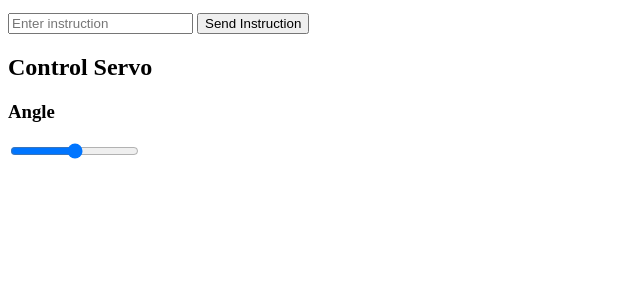
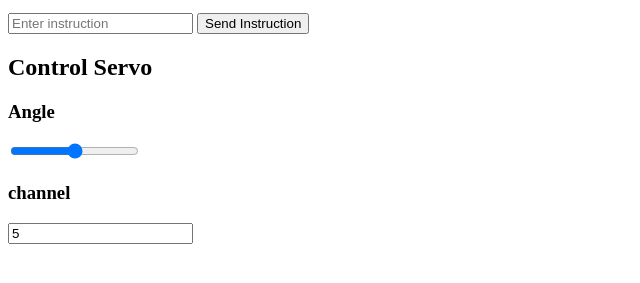
Before and after one commit to mientjan/skeletor-rbpi, a website: page src/control/index.html in a window 1280 px wide. Shown: the part 101-384 px from the top of the page, without its empty margins (0-640 px from the left). Drawn offline with Linux system fonts and the light colour scheme; no server answers.

Commit message:
adding extra checks

```diff
--- a/src/control/index.html
+++ b/src/control/index.html
@@ -16,7 +16,8 @@
 <input type="range" id="servo-off" min="0" max="180" value="90" oninput="sendServo('angle', this.value)">
 <!--<h3>OffStep</h3>-->
 <!--<input type="range" id="servo-on" min="0" max="255" value="90" oninput="sendServo('off', this.value)">-->
-<!--<input type="text" value="5" oninput="sendServo('channel', this.value)">-->
+<h3>channel</h3>
+<input type="text" value="5" oninput="sendServo('channel', this.value)">
 <!--<input type="text" value="1500" oninput="sendServo('pulse', this.value)">-->
 
 <script src="js/socket.io.js"></script>
```
